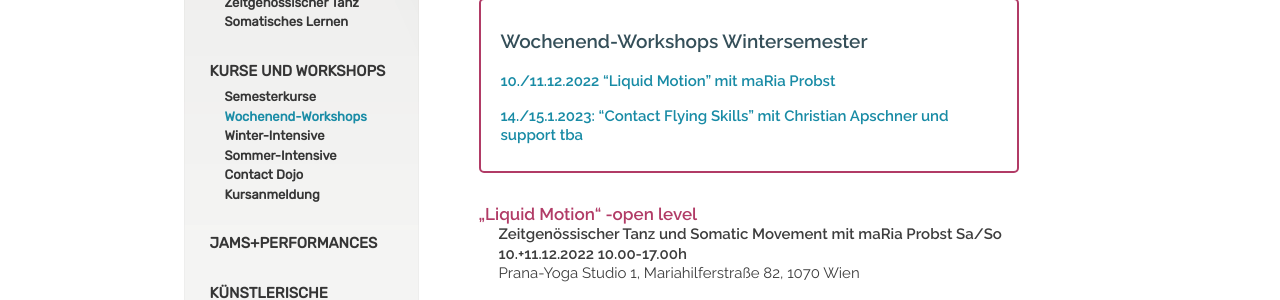
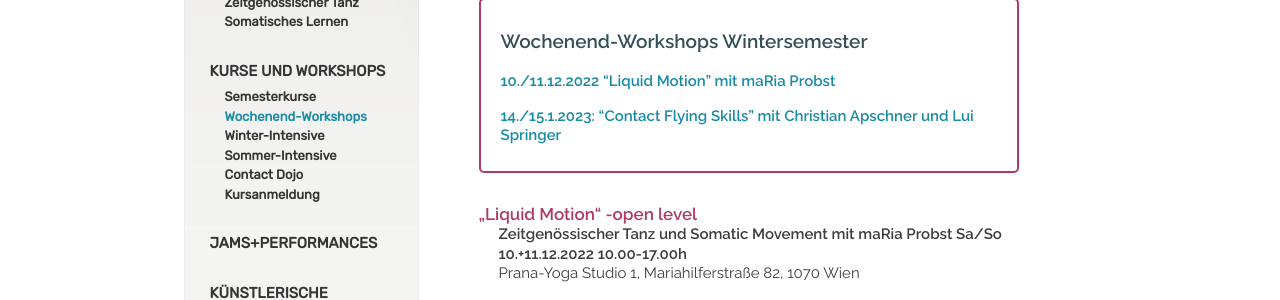
Before and after one commit to manulari/rollingpointat, a Jekyll site: the page built from _pages_de/workshops.md, in a window 1280 px wide and 1400 px high. Shown: the part 237-537 px from the top of the window. Built offline with Jekyll 4.4.1, drawn with Linux system fonts in a browser that asks for light colours; comment, search, counter and statistics services are not loaded; some of the changed text lies outside the part shown.

Commit message:
Update page (de) “workshops”

```diff
--- a/_pages_de/workshops.md
+++ b/_pages_de/workshops.md
@@ -10,7 +10,7 @@ Fotocredits: He Shao Hui
 >
 > **[1﻿0./11.12.2022 "Liquid Motion" mit maRia Probst](#liquid)**
 >
-> **[14./15.1.2023: "Contact Flying Skills" mit Christian Apschner und support tba](#flying)**
+> **[14./15.1.2023: "Contact Flying Skills" mit Christian Apschner und Lui Springer](#flying)**
 
 <div class="named-anchor" id="liquid"></div>
 
@@ -44,7 +44,7 @@ Somatic Movement Praxen können für viele verschiedene Anliegen fruchtbar sein.
 #### **"Contact Flying Skills"** - advanced
 
 **Sa/So 14./ 15.01.2023, 10.00-17.00  (ca 1,5h Mittagspause)**\
-**mit Christian Apschner und support tba**
+**mit Christian Apschner und Lui Springer**
 
 Prana-Yoga Studio 1, Mariahilferstraße 82, 1070 Wien
 
```
